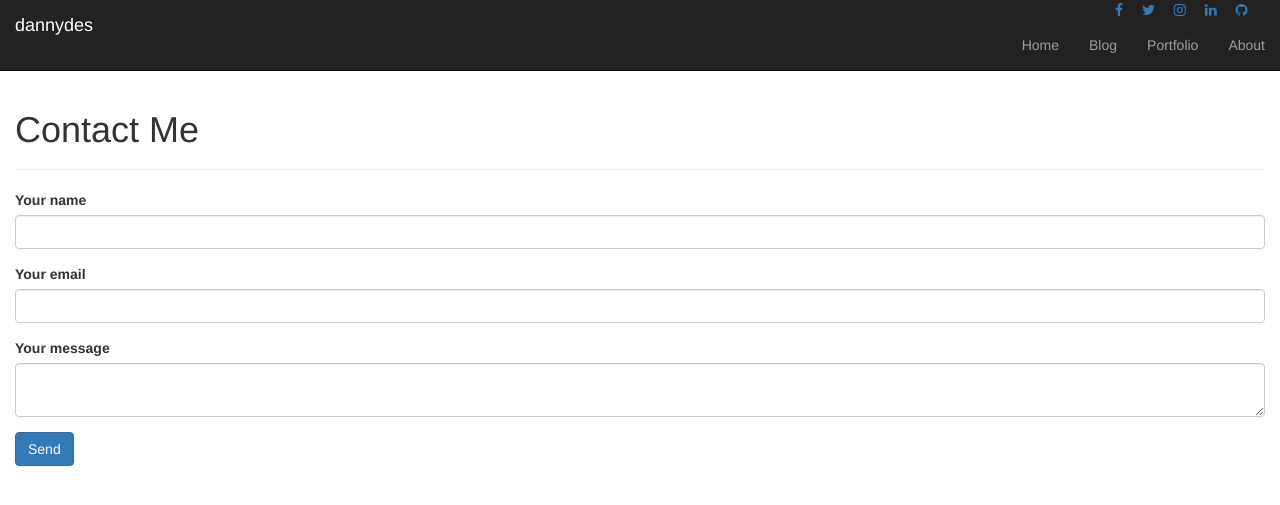
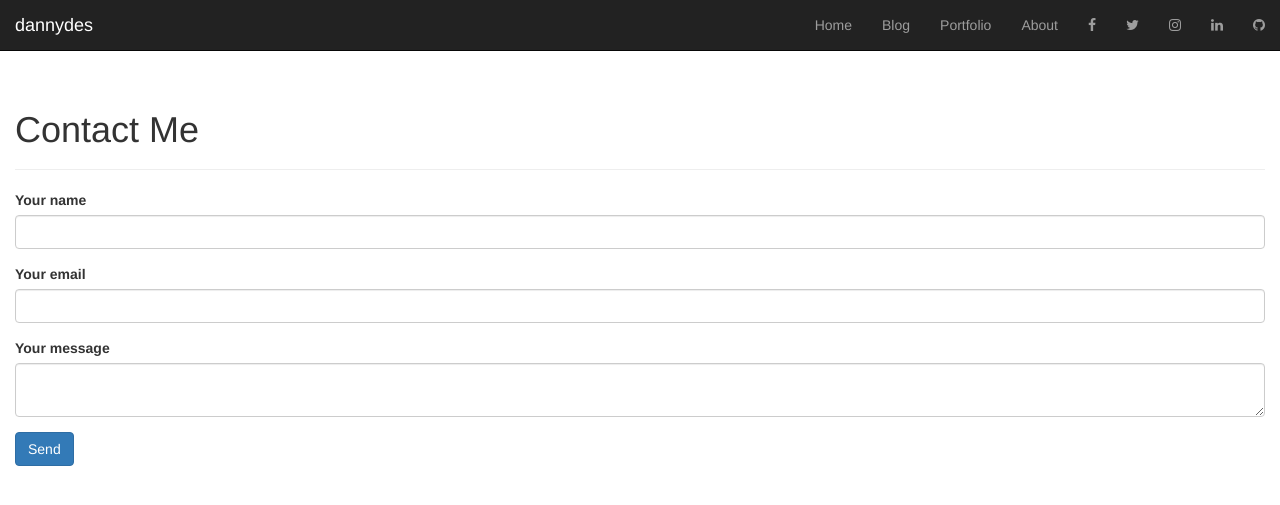
Before and after one commit to dannydes/dannydes.github.io, a Jekyll site: the page built from contact/index.html, in a window 1280 px wide. Shown: the top 505 px of the page. Built offline with Jekyll 4.4.1, drawn with Linux system fonts in a browser that asks for light colours; nearby versions of some CDN libraries.

Commit message:
social buttons integrated with main menu

```diff
--- a/_includes/header.html
+++ b/_includes/header.html
@@ -30,19 +30,27 @@
 				<noscript>
 					<div>Your JavaScript is disabled - this might hurt your experience. Please follow these <a href="http://www.enable-javascript.com/" target="_blank">steps</a>.</div>
 				</noscript>
-				<div class="social-buttons">
-					<a href="https://www.facebook.com/DannyDes-875526745825288/" title="Facebook" target="_blank"><i class="fa fa-facebook"></i></a>
-					<a href="https://twitter.com/desiradaniel" title="Twitter" target="_blank"><i class="fa fa-twitter"></i></a>
-					<a href="https://instagram.com/ddesira" title="Instagram" target="_blank"><i class="fa fa-instagram"></i></a>
-					<a href="https://www.linkedin.com/profile/view?id=AAIAABSIwhABArudvH7LKf-waTXG7Dix71NqMoE" title="LinkedIn" target="_blank"><i class="fa fa-linkedin"></i></a>
-					<a href="https://github.com/dannydes" title="Github" target="_blank"><i class="fa fa-github"></i></a>
-				</div>
 				<div class="collapse navbar-collapse" id="main-menu">
 					<ul class="nav navbar-nav navbar-right">
 						<li{% if page.title == 'Home' %} class="active"{% endif %}><a href="{{ site.url }}">Home</a></li>
 						<li{% if page.title == 'Blog' %} class="active"{% endif %}><a href="{{ site.url }}/blog">Blog</a></li>
 						<li{% if page.title == 'Portfolio' %} class="active"{% endif %}><a href="{{ site.url }}/portfolio">Portfolio</a></li>
 						<li{% if page.title == 'About' %} class="active"{% endif %}><a href="{{ site.url }}/about">About</a></li>
+						<li>
+							<a href="https://www.facebook.com/DannyDes-875526745825288/" title="Facebook" target="_blank"><i class="fa fa-facebook"></i></a>
+						</li>
+						<li>
+							<a href="https://twitter.com/desiradaniel" title="Twitter" target="_blank"><i class="fa fa-twitter"></i></a>
+						</li>
+						<li>
+							<a href="https://instagram.com/ddesira" title="Instagram" target="_blank"><i class="fa fa-instagram"></i></a>
+						</li>
+						<li>
+							<a href="https://www.linkedin.com/profile/view?id=AAIAABSIwhABArudvH7LKf-waTXG7Dix71NqMoE" title="LinkedIn" target="_blank"><i class="fa fa-linkedin"></i></a>
+						</li>
+						<li>
+							<a href="https://github.com/dannydes" title="Github" target="_blank"><i class="fa fa-github"></i></a>
+						</li>
 					</ul>
 				</div>
 			</div>
--- a/css/style.css
+++ b/css/style.css
@@ -5,14 +5,6 @@ body { padding-top: 70px; }
 	max-height: 60px;
 	max-width: 60px;
 }
-
-.social-buttons {
-	margin-left: auto;
-	margin-right: 0;
-	width: 150px;
-}
-
-.social-buttons > a { margin-right: 15px; }
 
 .panel-content > img, .post img { max-width: 290px; }
 
```
